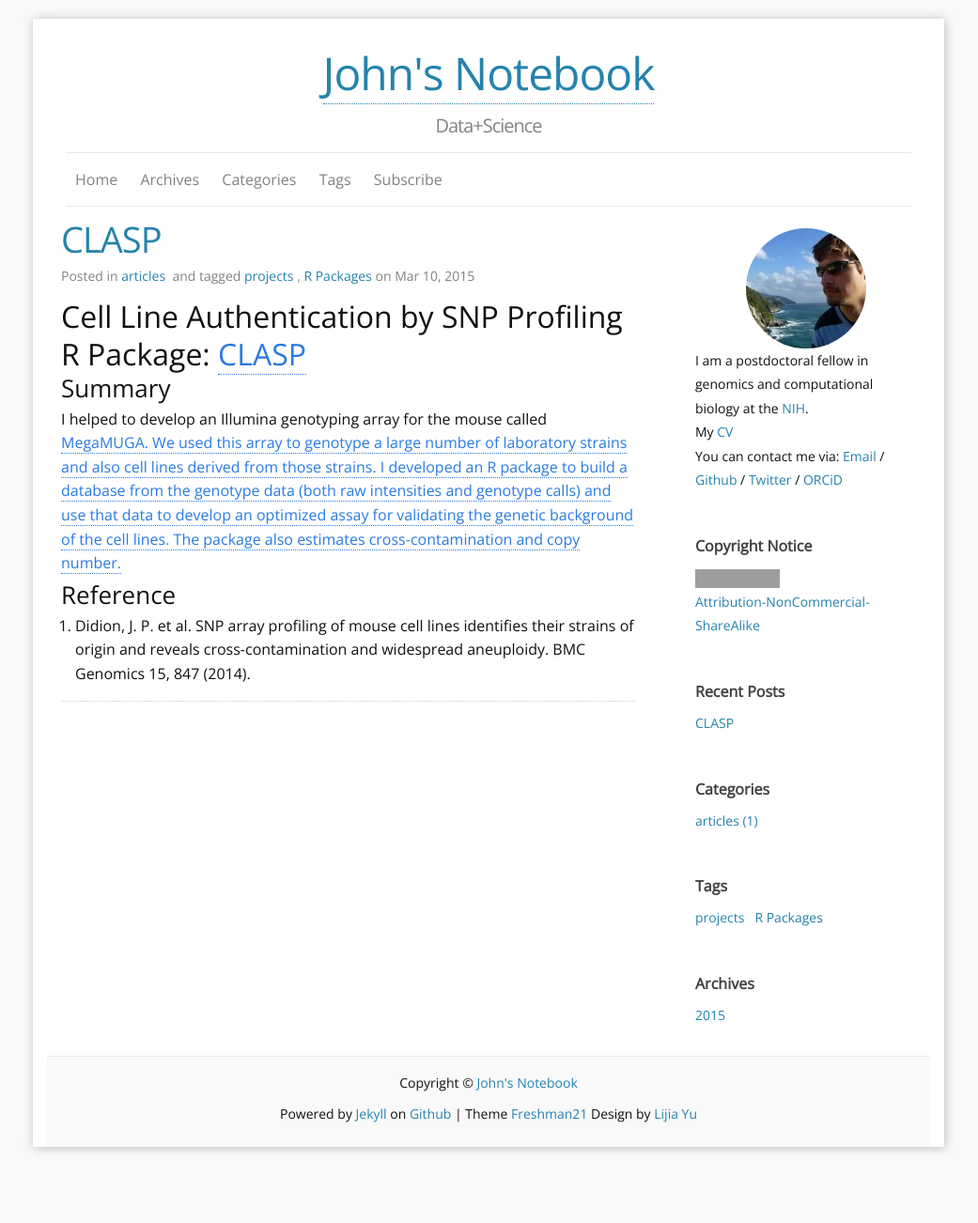
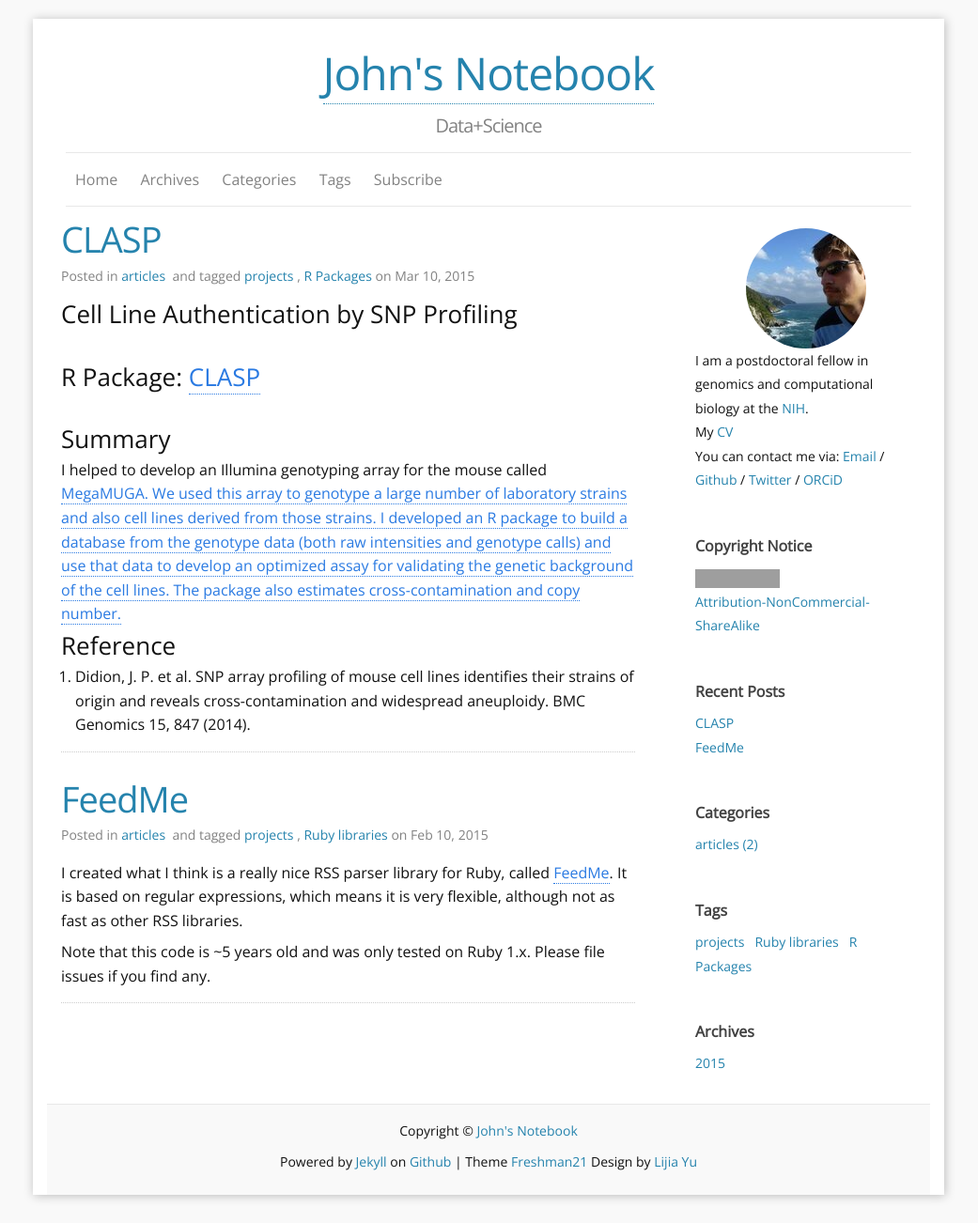
Before and after one commit to jdidion/jdidion.github.io, a Jekyll site: the page built from index.html, in a window 1280 px wide. Shown: the whole page at 94% size, without its empty margins (120-1161 px from the left). Built offline with Jekyll 4.4.1, drawn with Linux system fonts in a browser that asks for light colours; the list of posts is cut into pages by our own code; before the commit the page ends 1251 px from its top, so only the background shows below that; grey boxes are pictures that could not be loaded.

Commit message:
add/update posts

```diff
--- /dev/null
+++ b/_posts/2015-02-10-feedme.md
@@ -0,0 +1,15 @@
+---
+published: true
+title: FeedMe
+layout: post
+author: John
+category: articles
+tags:
+- projects
+- Ruby libraries
+
+---
+
+I created what I think is a really nice RSS parser library for Ruby, called <a href="https://github.com/jdidion/feedme">FeedMe</a>. It is based on regular expressions, which means it is very flexible, although not as fast as other RSS libraries.
+
+Note that this code is ~5 years old and was only tested on Ruby 1.x. Please file issues if you find any.
```
Also changed, not shown: _posts/2015-03-10-clasp.md (+5 -5 lines).
